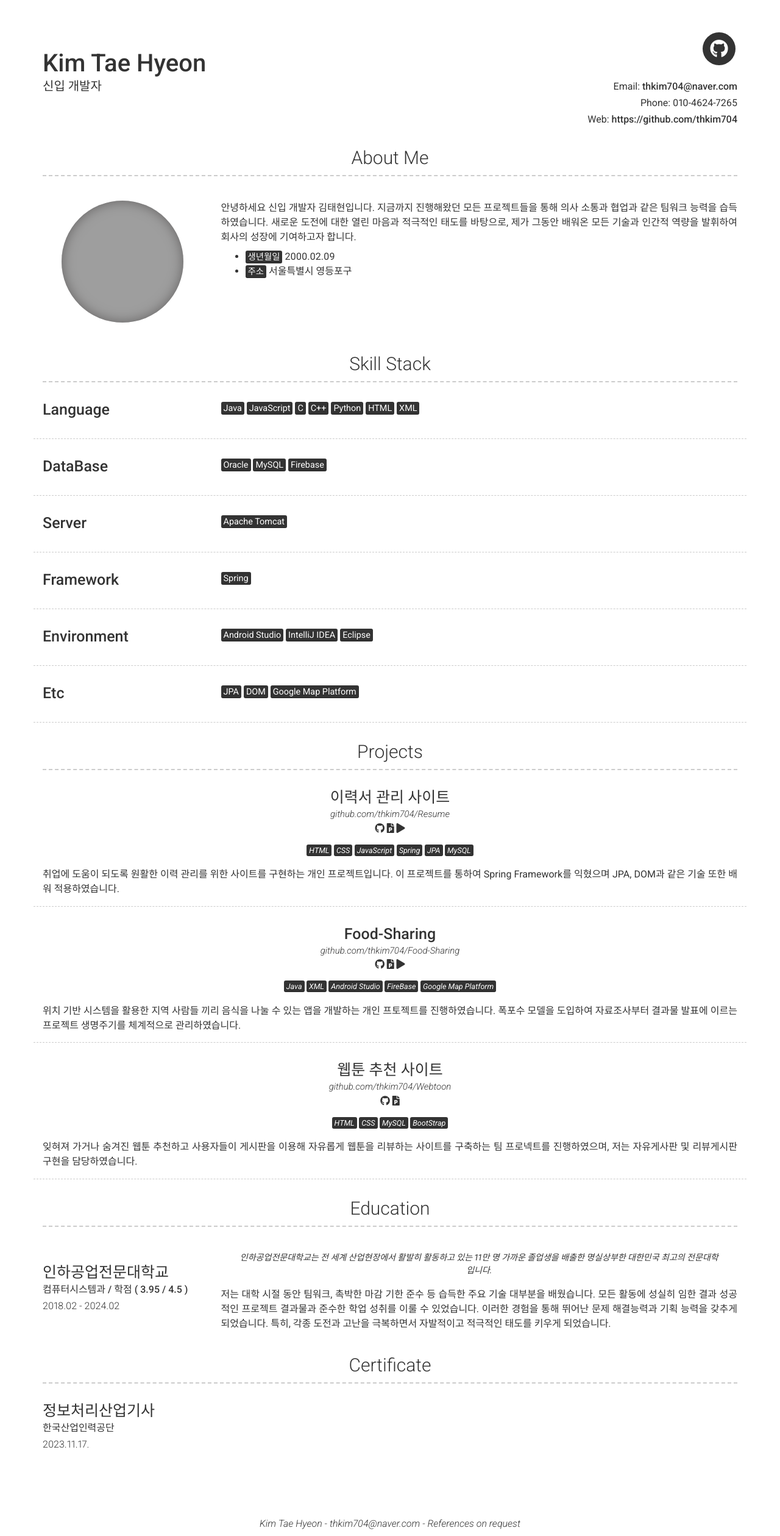
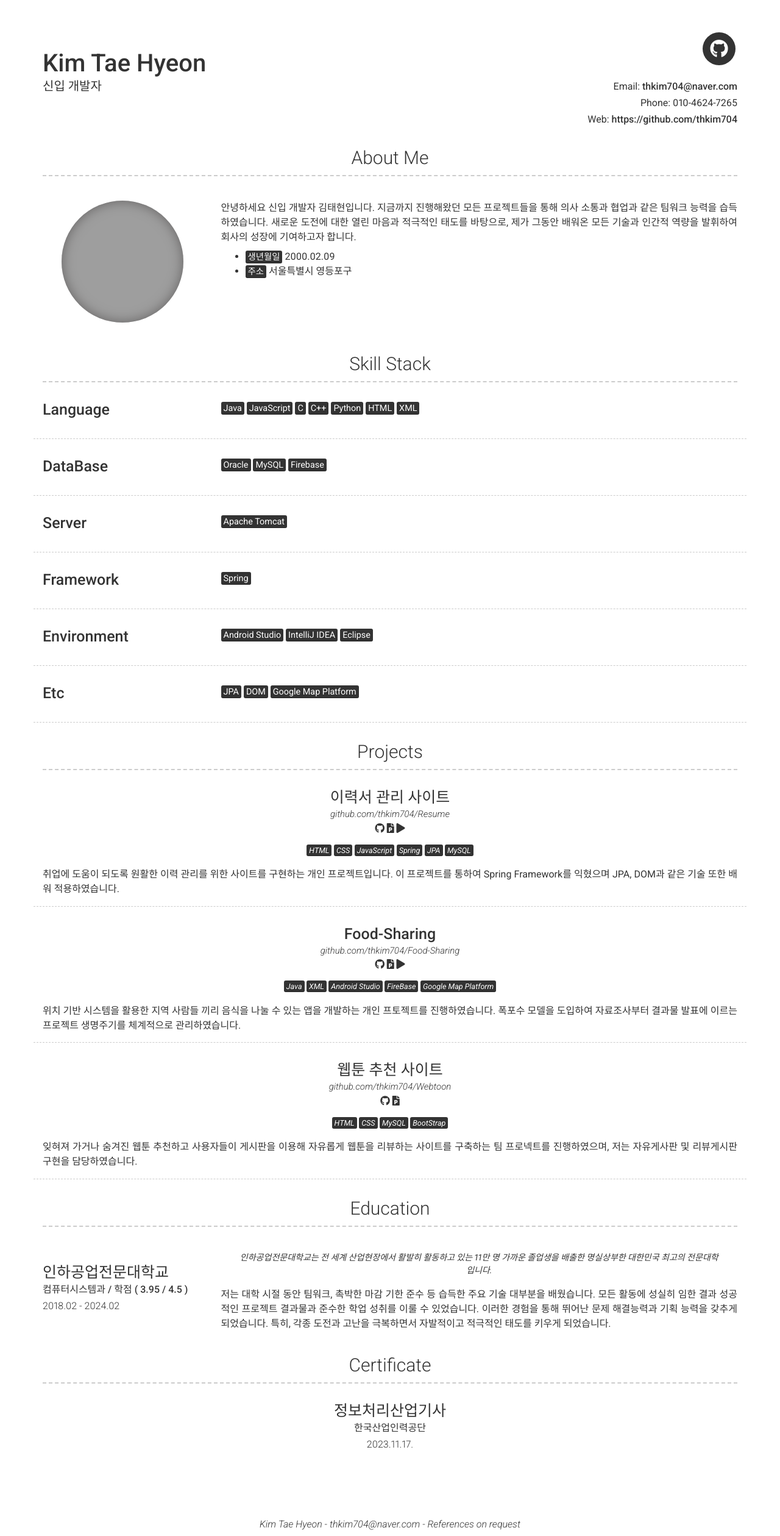
Before and after one commit to thkim704/thkim704.github.io, a Jekyll site: the page built from index.md, in a window 1280 px wide. Shown: the whole page at 61% size. Built offline with Jekyll 4.4.1, drawn with Linux system fonts in a browser that asks for light colours; nearby versions of some CDN libraries; grey boxes are pictures that could not be loaded.

Commit message:
Update _config.yml

```diff
--- a/_config.yml
+++ b/_config.yml
@@ -148,7 +148,7 @@ content:
   - title: Certificate
     layout: list
     content:
-      - layout: top-left
+      - layout: top-middle
         title: 정보처리산업기사
         sub_title: 한국산업인력공단
         caption: 2023.11.17.
```
